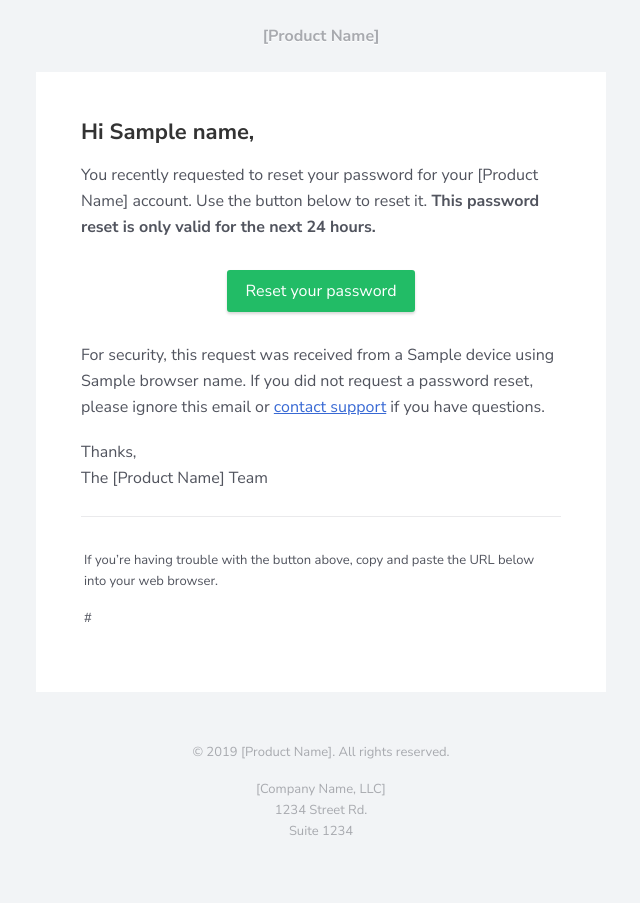
After one commit to kkornel/social-app, a Django app: template users/templates/users/password_reset_email.html in a window 1280 px wide. The commit adds this page. Shown: the whole page, without its empty margins (319-959 px from the left). Run offline with Django 3.2, Linux system fonts and the light colour scheme; the template is opened without the code that fills it: most values are stand-ins (such as "Sample title", 1, 10 or a date in 2020).

Commit message:
Email reset passwaord

```diff
--- a/social_app/urls.py
+++ b/social_app/urls.py
@@ -20,6 +20,7 @@ from django.contrib.auth import views as auth_views
 from django.urls import include, path
 
 from users import admin as users_admin
+from users import forms as users_forms
 from users import views as users_views
 
 urlpatterns = [
@@ -36,10 +37,13 @@ urlpatterns = [
          auth_views.LogoutView.as_view(
              template_name='users/logout.html'),
          name='logout'),
-    path('password-reset/',
-         auth_views.PasswordResetView.as_view(
-             template_name='users/password_reset.html'),
+    path('password-reset/', users_views.reset_password,
          name='password_reset'),
+    # path('password-reset/',
+        #  auth_views.PasswordResetView.as_view(
+            #  template_name='users/password_reset.html',
+            #  form_class=users_forms.CaptchaPasswordResetForm,),
+        #  name='password_reset'),
     path('password-reset/done/',
          auth_views.PasswordResetDoneView.as_view(
              template_name='users/password_reset_done.html'),
--- a/users/templates/users/password_reset.html
+++ b/users/templates/users/password_reset.html
@@ -8,6 +8,10 @@
         <fieldset class="form-group">
             <legend class="border-bottom mb-4">Reset password</legend>
             {{ form|crispy }}
+            <script src='https://www.google.com/recaptcha/api.js'></script>
+            <div class="row align-items-center justify-content-center">
+                <div class="g-recaptcha row" data-sitekey="6Lek28EUAAAAAFSZ96oqAVYIAiNxSI4CnGKthuFW"></div>
+            </div>
         </fieldset>
         <div class="form-group">
             <button class="btn btn-primary" type="submit">Request Password Reset</button>
--- /dev/null
+++ b/users/templates/users/password_reset_email.html
@@ -0,0 +1,541 @@
+{% autoescape off %}
+<!DOCTYPE html
+    PUBLIC "-//W3C//DTD XHTML 1.0 Transitional//EN" "http://www.w3.org/TR/xhtml1/DTD/xhtml1-transitional.dtd">
+<html>
+
+<head>
+    <meta name="viewport" content="width=device-width, initial-scale=1.0" />
+    <meta name="x-apple-disable-message-reformatting" />
+    <meta http-equiv="Content-Type" content="text/html; charset=UTF-8" />
+    <title></title>
+    <style type="text/css" rel="stylesheet" media="all">
+        /* Base ------------------------------ */
+
+        @import url("https://fonts.googleapis.com/css?family=Nunito+Sans:400,700&display=swap");
+
+        body {
+            width: 100% !important;
+            height: 100%;
+            margin: 0;
+            -webkit-text-size-adjust: none;
+        }
+
+        a {
+            color: #3869D4;
+        }
+
+        a img {
+            border: none;
+        }
+
+        td {
+            word-break: break-word;
+        }
+
+        .preheader {
+            display: none !important;
+            visibility: hidden;
+            mso-hide: all;
+            font-size: 1px;
+            line-height: 1px;
+            max-height: 0;
+            max-width: 0;
+            opacity: 0;
+            overflow: hidden;
+        }
+
+        /* Type ------------------------------ */
+
+        body,
+        td,
+        th {
+            font-family: "Nunito Sans", Helvetica, Arial, sans-serif;
+        }
+
+        h1 {
+            margin-top: 0;
+            color: #333333;
+            font-size: 22px;
+            font-weight: bold;
+            text-align: left;
+        }
+
+        h2 {
+            margin-top: 0;
+            color: #333333;
+            font-size: 16px;
+            font-weight: bold;
+            text-align: left;
+        }
+
+        h3 {
+            margin-top: 0;
+            color: #333333;
+            font-size: 14px;
+            font-weight: bold;
+            text-align: left;
+        }
+
+        td,
+        th {
+            font-size: 16px;
+        }
+
+        p,
+        ul,
+        ol,
+        blockquote {
+            margin: .4em 0 1.1875em;
+            font-size: 16px;
+            line-height: 1.625;
+        }
+
+        p.sub {
+            font-size: 13px;
+        }
+
+        /* Utilities ------------------------------ */
+
+        .align-right {
+            text-align: right;
+        }
+
+        .align-left {
+            text-align: left;
+        }
+
+        .align-center {
+            text-align: center;
+        }
+
+        /* Buttons ------------------------------ */
+
+        .button {
+            background-color: #3869D4;
+            border-top: 10px solid #3869D4;
+            border-right: 18px solid #3869D4;
+            border-bottom: 10px solid #3869D4;
+            border-left: 18px solid #3869D4;
+            display: inline-block;
+            color: #FFF;
+            text-decoration: none;
+            border-radius: 3px;
+            box-shadow: 0 2px 3px rgba(0, 0, 0, 0.16);
+            -webkit-text-size-adjust: none;
+            box-sizing: border-box;
+        }
+
+        .button--green {
+            background-color: #22BC66;
+            border-top: 10px solid #22BC66;
+            border-right: 18px solid #22BC66;
+            border-bottom: 10px solid #22BC66;
+            border-left: 18px solid #22BC66;
+        }
+
+        .button--red {
+            background-color: #FF6136;
+            border-top: 10px solid #FF6136;
+            border-right: 18px solid #FF6136;
+            border-bottom: 10px solid #FF6136;
+            border-left: 18px solid #FF6136;
+        }
+
+        @media only screen and (max-width: 500px) {
+            .button {
+                width: 100% !important;
+                text-align: center !important;
+            }
+        }
+
+        /* Attribute list ------------------------------ */
+
+        .attributes {
+            margin: 0 0 21px;
+        }
+
+        .attributes_content {
+            background-color: #F4F4F7;
+            padding: 16px;
+        }
+
+        .attributes_item {
+            padding: 0;
+        }
+
+        /* Related Items ------------------------------ */
+
+        .related {
+            width: 100%;
+            margin: 0;
+            padding: 25px 0 0 0;
+            -premailer-width: 100%;
+            -premailer-cellpadding: 0;
+            -premailer-cellspacing: 0;
+        }
+
+        .related_item {
+            padding: 10px 0;
+            color: #CBCCCF;
+            font-size: 15px;
+            line-height: 18px;
+        }
+
+        .related_item-title {
+            display: block;
+            margin: .5em 0 0;
+        }
+
+        .related_item-thumb {
+            display: block;
+            padding-bottom: 10px;
+        }
+
+        .related_heading {
+            border-top: 1px solid #CBCCCF;
+            text-align: center;
+            padding: 25px 0 10px;
+        }
+
+        /* Discount Code ------------------------------ */
+
+        .discount {
+            width: 100%;
+            margin: 0;
+            padding: 24px;
+            -premailer-width: 100%;
+            -premailer-cellpadding: 0;
+            -premailer-cellspacing: 0;
+            background-color: #F4F4F7;
+            border: 2px dashed #CBCCCF;
+        }
+
+        .discount_heading {
+            text-align: center;
+        }
+
+        .discount_body {
+            text-align: center;
+            font-size: 15px;
+        }
+
+        /* Social Icons ------------------------------ */
+
+        .social {
+            width: auto;
+        }
+
+        .social td {
+            padding: 0;
+            width: auto;
+        }
+
+        .social_icon {
+            height: 20px;
+            margin: 0 8px 10px 8px;
+            padding: 0;
+        }
+
+        /* Data table ------------------------------ */
+
+        .purchase {
+            width: 100%;
+            margin: 0;
+            padding: 35px 0;
+            -premailer-width: 100%;
+            -premailer-cellpadding: 0;
+            -premailer-cellspacing: 0;
+        }
+
+        .purchase_content {
+            width: 100%;
+            margin: 0;
+            padding: 25px 0 0 0;
+            -premailer-width: 100%;
+            -premailer-cellpadding: 0;
+            -premailer-cellspacing: 0;
+        }
+
+        .purchase_item {
+            padding: 10px 0;
+            color: #51545E;
+            font-size: 15px;
+            line-height: 18px;
+        }
+
+        .purchase_heading {
+            padding-bottom: 8px;
+            border-bottom: 1px solid #EAEAEC;
+        }
+
+        .purchase_heading p {
+            margin: 0;
+            color: #85878E;
+            font-size: 12px;
+        }
+
+        .purchase_footer {
+            padding-top: 15px;
+            border-top: 1px solid #EAEAEC;
+        }
+
+        .purchase_total {
+            margin: 0;
+            text-align: right;
+            font-weight: bold;
+            color: #333333;
+        }
+
+        .purchase_total--label {
+            padding: 0 15px 0 0;
+        }
+
+        body {
+            background-color: #F2F4F6;
+            color: #51545E;
+        }
+
+        p {
+            color: #51545E;
+        }
+
+        .email-wrapper {
+            width: 100%;
+            margin: 0;
+            padding: 0;
+            -premailer-width: 100%;
+            -premailer-cellpadding: 0;
+            -premailer-cellspacing: 0;
+            background-color: #F2F4F6;
+        }
+
+        .email-content {
+            width: 100%;
+            margin: 0;
+            padding: 0;
+            -premailer-width: 100%;
+            -premailer-cellpadding: 0;
+            -premailer-cellspacing: 0;
+        }
+
+        /* Masthead ----------------------- */
+
+        .email-masthead {
+            padding: 25px 0;
+            text-align: center;
+        }
+
+        .email-masthead_logo {
+            width: 94px;
+        }
+
+        .email-masthead_name {
+            font-size: 16px;
+            font-weight: bold;
+            color: #A8AAAF;
+            text-decoration: none;
+            text-shadow: 0 1px 0 white;
+        }
+
+        /* Body ------------------------------ */
+
+        .email-body {
+            width: 100%;
+            margin: 0;
+            padding: 0;
+            -premailer-width: 100%;
+            -premailer-cellpadding: 0;
+            -premailer-cellspacing: 0;
+        }
+
+        .email-body_inner {
+            width: 570px;
+            margin: 0 auto;
+            padding: 0;
+            -premailer-width: 570px;
+            -premailer-cellpadding: 0;
+            -premailer-cellspacing: 0;
+            background-color: #FFFFFF;
+        }
+
+        .email-footer {
+            width: 570px;
+            margin: 0 auto;
+            padding: 0;
+            -premailer-width: 570px;
+            -premailer-cellpadding: 0;
+            -premailer-cellspacing: 0;
+            text-align: center;
+        }
+
+        .email-footer p {
+            color: #A8AAAF;
+        }
+
+        .body-action {
+            width: 100%;
+            margin: 30px auto;
+            padding: 0;
+            -premailer-width: 100%;
+            -premailer-cellpadding: 0;
+            -premailer-cellspacing: 0;
+            text-align: center;
+        }
+
+        .body-sub {
+            margin-top: 25px;
+            padding-top: 25px;
+            border-top: 1px solid #EAEAEC;
+        }
+
+        .content-cell {
+            padding: 45px;
+        }
+
+        /*Media Queries ------------------------------ */
+
+        @media only screen and (max-width: 600px) {
+
+            .email-body_inner,
+            .email-footer {
+                width: 100% !important;
+            }
+        }
+
+        @media (prefers-color-scheme: dark) {
+
+            body,
+            .email-body,
+            .email-body_inner,
+            .email-content,
+            .email-wrapper,
+            .email-masthead,
+            .email-footer {
+                background-color: #333333 !important;
+                color: #FFF !important;
+            }
+
+            p,
+            ul,
+            ol,
+            blockquote,
+            h1,
+            h2,
+            h3 {
+                color: #FFF !important;
+            }
+
+            .attributes_content,
+            .discount {
+                background-color: #222 !important;
+            }
+
+            .email-masthead_name {
+                text-shadow: none !important;
+            }
+        }
+    </style>
+    <!--[if mso]>
+    <style type="text/css">
+      .f-fallback  {
+        font-family: Arial, sans-serif;
+      }
+    </style>
+  <![endif]-->
+</head>
+
+<body>
+    <span class="preheader">Use this link to reset your password. The link is only valid for 24 hours.</span>
+    <table class="email-wrapper" width="100%" cellpadding="0" cellspacing="0" role="presentation">
+        <tr>
+            <td align="center">
+                <table class="email-content" width="100%" cellpadding="0" cellspacing="0" role="presentation">
+                    <tr>
+                        <td class="email-masthead">
+                            <a href="https://example.com" class="f-fallback email-masthead_name">
+                                [Product Name]
+                            </a>
+                        </td>
+                    </tr>
+                    <!-- Email Body -->
+                    <tr>
+                        <td class="email-body" width="570" cellpadding="0" cellspacing="0">
+                            <table class="email-body_inner" align="center" width="570" cellpadding="0" cellspacing="0"
+                                role="presentation">
+                                <!-- Body content -->
+                                <tr>
+                                    <td class="content-cell">
+                                        <div class="f-fallback">
+                                            <h1>Hi {{name}},</h1>
+                                            <p>You recently requested to reset your password for your [Product Name]
+                                                account. Use the button below to reset it. <strong>This password reset
+                                                    is only valid for the next 24 hours.</strong></p>
+                                            <!-- Action -->
+                                            <table class="body-action" align="center" width="100%" cellpadding="0"
+                                                cellspacing="0" role="presentation">
+                                                <tr>
+                                                    <td align="center">
+                                                        <!-- Border based button
+           https://litmus.com/blog/a-guide-to-bulletproof-buttons-in-email-design -->
+                                                        <table width="100%" border="0" cellspacing="0" cellpadding="0"
+                                                            role="presentation">
+                                                            <tr>
+                                                                <td align="center">
+                                                                    <a href="{{action_url}}"
+                                                                        class="f-fallback button button--green"
+                                                                        target="_blank">Reset your password</a>
+                                                                </td>
+                                                            </tr>
+                                                        </table>
+                                                    </td>
+                                                </tr>
+                                            </table>
+                                            <p>For security, this request was received from a {{operating_system}}
+                                                device using {{browser_name}}. If you did not request a password reset,
+                                                please ignore this email or <a href="{{support_url}}">contact
+                                                    support</a> if you have questions.</p>
+                                            <p>Thanks,
+                                                <br>The [Product Name] Team</p>
+                                            <!-- Sub copy -->
+                                            <table class="body-sub" role="presentation">
+                                                <tr>
+                                                    <td>
+                                                        <p class="f-fallback sub">If you’re having trouble with the
+                                                            button above, copy and paste the URL below into your web
+                                                            browser.</p>
+                                                        <p class="f-fallback sub">{{action_url}}</p>
+                                                    </td>
+                                                </tr>
+                                            </table>
+                                        </div>
+                                    </td>
+                                </tr>
+                            </table>
+                        </td>
+                    </tr>
+                    <tr>
+                        <td>
+                            <table class="email-footer" align="center" width="570" cellpadding="0" cellspacing="0"
+                                role="presentation">
+                                <tr>
+                                    <td class="content-cell" align="center">
+                                        <p class="f-fallback sub align-center">&copy; 2019 [Product Name]. All rights
+                                            reserved.</p>
+                                        <p class="f-fallback sub align-center">
+                                            [Company Name, LLC]
+                                            <br>1234 Street Rd.
+                                            <br>Suite 1234
+                                        </p>
+                                    </td>
+                                </tr>
+                            </table>
+                        </td>
+                    </tr>
+                </table>
+            </td>
+        </tr>
+    </table>
+</body>
+
+</html>
+{% endautoescape %}
--- /dev/null
+++ b/users/templates/users/password_reset_subject.txt
@@ -0,0 +1 @@
+sadasdas
```
Also changed, not shown: users/forms.py (added, +20 -0 lines), users/views.py (+30 -4 lines). Lines whose indentation alone changed are shown as unchanged.
